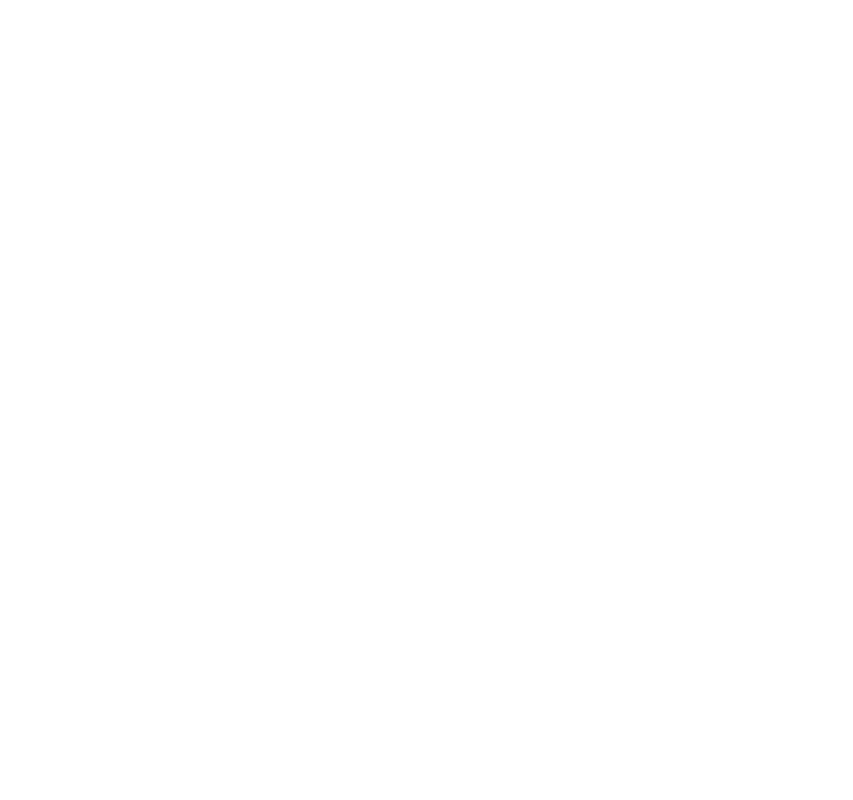
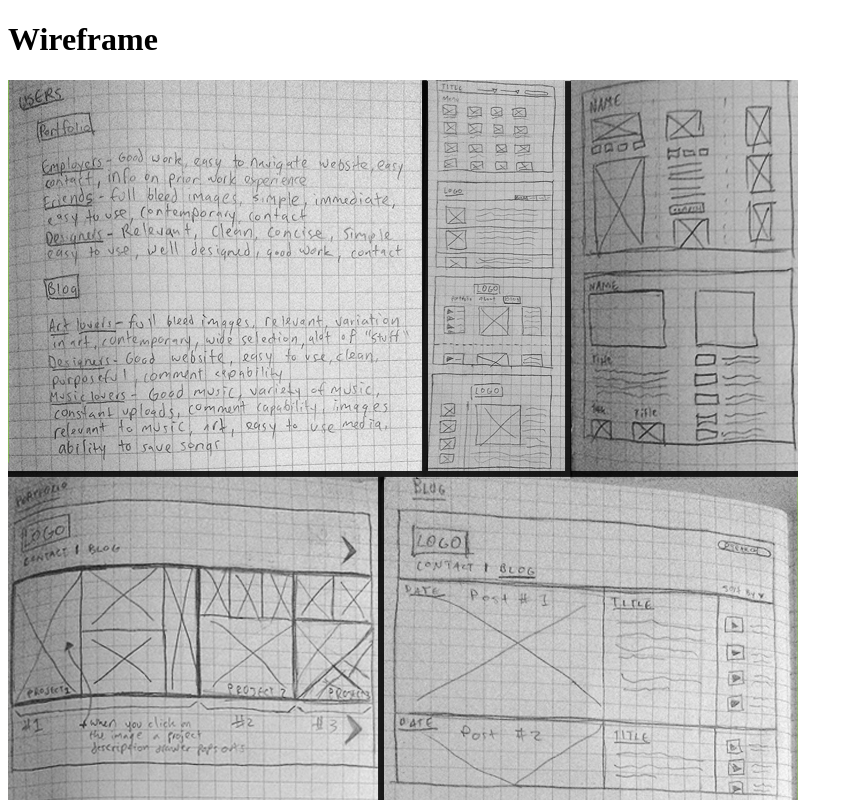
Before and after one commit to themusicmaker/themusicmaker.github.com, a plain HTML site: page wireframes/index.html in a window 1280 px wide. Shown: the top 800 px of the page, without its empty margins (0-853 px from the left). Drawn offline with Linux system fonts and the light colour scheme.

Commit message:
wireframe

```diff
--- a/wireframes/index.html
+++ b/wireframes/index.html
@@ -1,9 +1,10 @@
 <!DOCTYPE html>
 <html>
   <head>
-
+	<title>Wireframe</title>
   </head>
   <body>
-
+	<h1>Wireframe</h1>
+	<img src="images/Wireframe.jpg"/>
   </body>
 </html>
```
Also changed, not shown: wireframes/Images/Wireframe.jpg (added).
